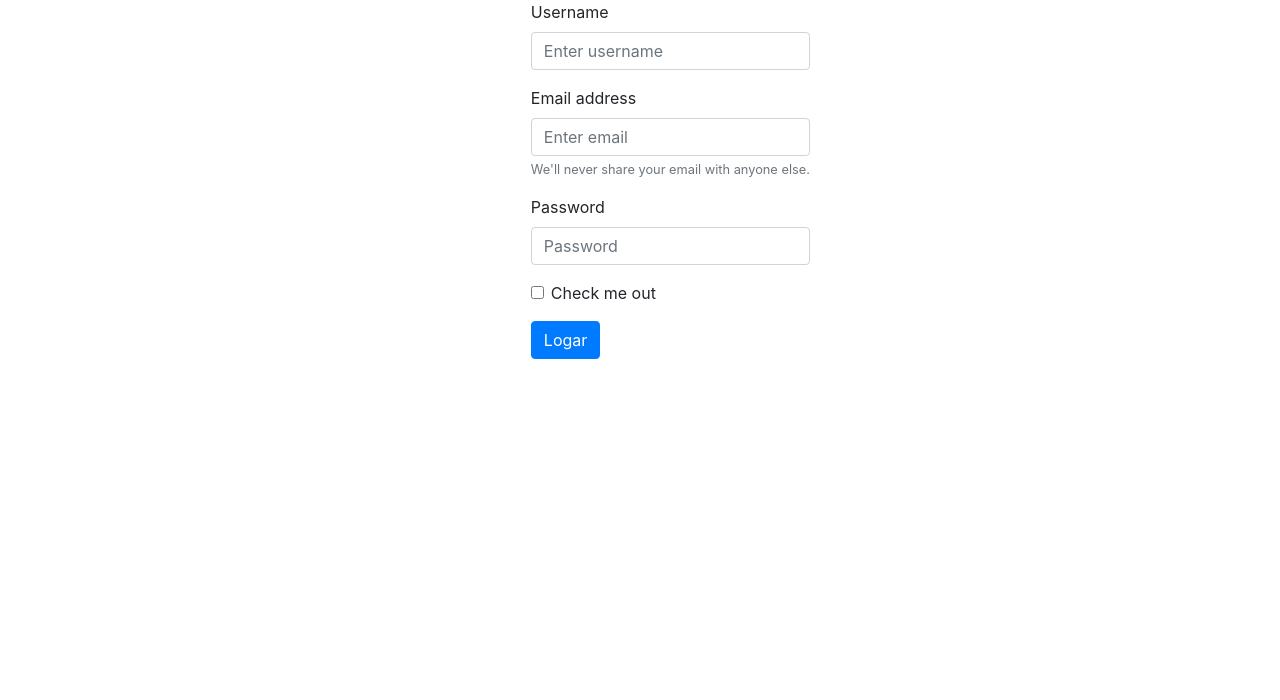
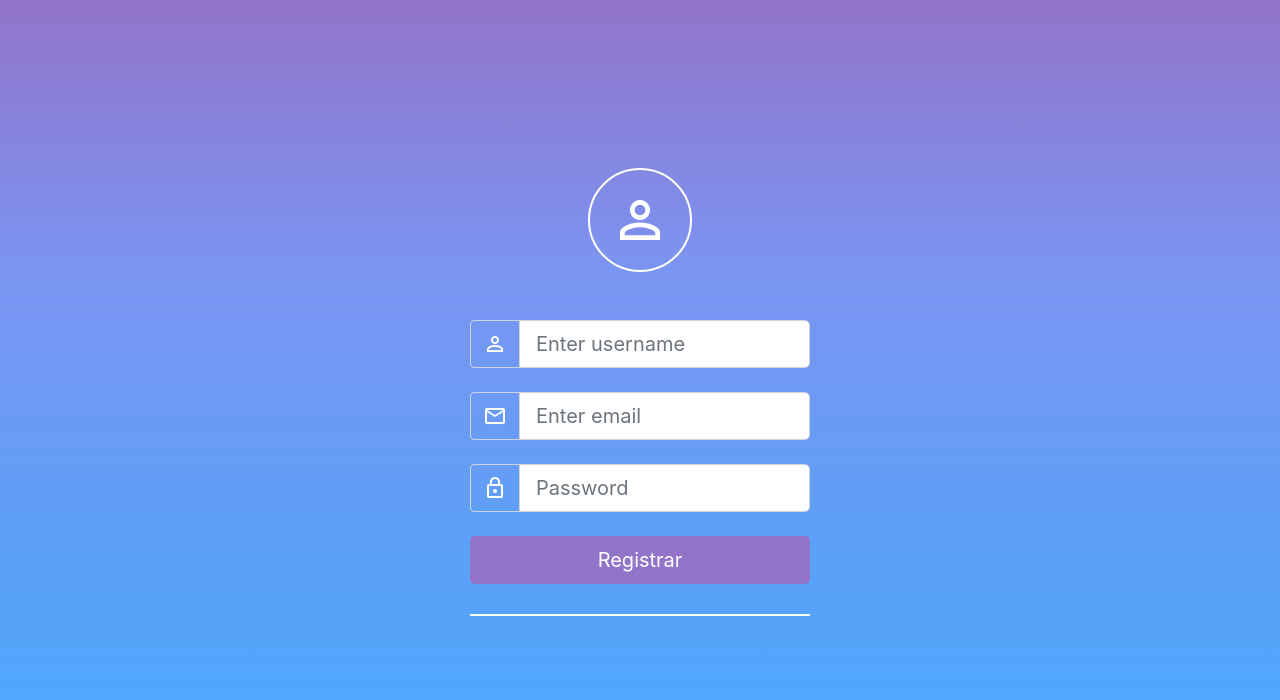
Before and after one commit to FernandaTarallo/chat-frontend, a React (Create React App) app: page /login in a window 1280 px wide. Shown: the top 700 px of the page. Built offline with nearby package versions, Linux system fonts and the light colour scheme.

Commit message:
screen login

```diff
--- a/public/index.html
+++ b/public/index.html
@@ -3,6 +3,8 @@
   <head>
     <meta charset="utf-8" />
     <link rel="shortcut icon" href="%PUBLIC_URL%/favicon.ico" />
+    <link href="https://fonts.googleapis.com/css?family=Raleway&display=swap" rel="stylesheet">
+    <link href="https://fonts.googleapis.com/icon?family=Material+Icons" rel="stylesheet">
     <link rel="stylesheet" href="https://stackpath.bootstrapcdn.com/bootstrap/4.3.1/css/bootstrap.min.css" integrity="sha384-ggOyR0iXCbMQv3Xipma34MD+dH/1fQ784/j6cY/iJTQUOhcWr7x9JvoRxT2MZw1T" crossorigin="anonymous">
     <meta name="viewport" content="width=device-width, initial-scale=1" />
     <meta name="theme-color" content="#000000" />
--- a/src/App.css
+++ b/src/App.css
@@ -11,3 +11,41 @@
     #292a39, #525472
   );
 }
+
+.box{
+  display:flex;
+  justify-content: center;
+  align-items: center;
+  height: 100vh;
+  background-image:linear-gradient(to top,#47abff,#5ea0f7,#7b94f1, #9274c9);
+}
+
+/* .form-box {
+  border: 1px solid white;
+  border-radius: 10px;
+  padding: 40px;
+  background-color: #fff;
+  box-shadow: 0px 0px 20px 2px grey;
+} */
+
+.btn-register{
+  background-color:#9274c9;
+  color:#fff;
+}
+
+.title-register{
+  font-family: 'Montserrat', sans-serif;
+  color:#3d4255;
+}
+
+.user-big-icon {
+  font-size: 60px;
+  border: 2px solid white;
+  border-radius: 100%;
+  padding: 20px;
+}
+
+.white-line {
+  border: 0.6px solid white;
+  margin-top:30px;
+}
--- a/src/App.js
+++ b/src/App.js
@@ -1,14 +1,14 @@
 import React from 'react';
 import { BrowserRouter as Router, Route, Link } from "react-router-dom";
 import Login from './screens/Login'
-import Chat from './screens/Chat'
+// import Chat from './screens/Chat'
 import logo from './logo.svg';
 import './App.css';
 
 function App() {
   return (
     <Router>
-      <Route path="/" exact component={Chat} />
+      {/* <Route path="/" exact component={Chat} /> */}
       <Route path="/login" exact component={Login} />
     </Router>
   );
--- a/src/components/login/login.jsx
+++ b/src/components/login/login.jsx
@@ -15,35 +15,53 @@ export default class Login extends React.Component {
 
     render(){
         return(
-            <div className="div-content">
-                <div className="row">
-                    <div className="login-content col-lg-5"></div>
-                        <form>
-                            <div className="form-group">
-                                <label for="exampleInputEmail1">Username</label>
-                                <input type="text" class="form-control" id="exampleInputEmail1" aria-describedby="userHelp" placeholder="Enter username"/>
+            <div className="box">
+                <div className="container d-flex justify-content-center">
+
+                        <div className="form-box bg-transparent col-md-4">
+                            <div className="justify-content-center d-flex mb-5">
+                                <i className="material-icons text-white user-big-icon">person_outline</i>
                             </div>
+                            <form>
+                                <div className="form-group mb-4">
+                                    <div class="input-group">
+                                        <div class="input-group-prepend">
+                                            <span class="input-group-text bg-transparent">
+                                                <i class="material-icons text-white">person_outline</i>
+                                            </span>
+                                        </div>
+                                        <input type="text" className="form-control form-control-lg" id="exampleInputEmail1" aria-describedby="userHelp" placeholder="Enter username"/>
+                                    </div>
+                                </div>
+                                <div className="form-group mb-4">
+                                    <div class="input-group">
+                                        <div class="input-group-prepend">
+                                            <span class="input-group-text bg-transparent">
+                                                <i class="material-icons text-white">mail_outline</i>
+                                            </span>
+                                        </div>
+                                        <input type="email" className="form-control form-control-lg" id="exampleInputEmail1" aria-describedby="emailHelp" placeholder="Enter email"/>
+                                    </div>
+                                </div>
 
-                            <div className="form-group">
-                                <label for="exampleInputEmail1">Email address</label>
-                                <input type="email" class="form-control" id="exampleInputEmail1" aria-describedby="emailHelp" placeholder="Enter email"/>
-                                <small id="emailHelp" class="form-text text-muted">We'll never share your email with anyone else.</small>
-                            </div>
+                                <div className="form-group mb-4">
+                                    <div class="input-group">
+                                        <div class="input-group-prepend">
+                                            <span class="input-group-text bg-transparent">
+                                                <i class="material-icons text-white">lock_outline</i>
+                                            </span>
+                                        </div>
+                                        <input type="password" className="form-control form-control-lg" id="exampleInputPassword1" placeholder="Password"/>
+                                    </div>
+                                </div>
+                                <div className="text-center">
+                                    <button type="submit" className="btn btn-lg btn-register btn-block">Registrar</button>
+                                </div>
+                                <hr className="white-line"/>
+                            </form>
+                        </div>
 
-                            <div className="form-group">
-                                <label for="exampleInputPassword1">Password</label>
-                                <input type="password" class="form-control" id="exampleInputPassword1" placeholder="Password"/>
-                            </div>
-
-                            <div className="form-group form-check">
-                                <input type="checkbox" class="form-check-input" id="exampleCheck1"/>
-                                <label class="form-check-label" for="exampleCheck1">Check me out</label>
-                            </div>
-
-                            <button type="submit" class="btn btn-primary">Logar</button>
-
-                        </form>
-                    </div>
+                </div>
             </div>
         );
 
--- a/src/screens/Login.jsx
+++ b/src/screens/Login.jsx
@@ -4,11 +4,11 @@ import Login from '../components/login/login'
 export default class LoginScreen extends React.Component{
     render (){
       return (
-        <div>
+
           <Login
 
           />
-        </div>
+
       )
     }
   }
```
